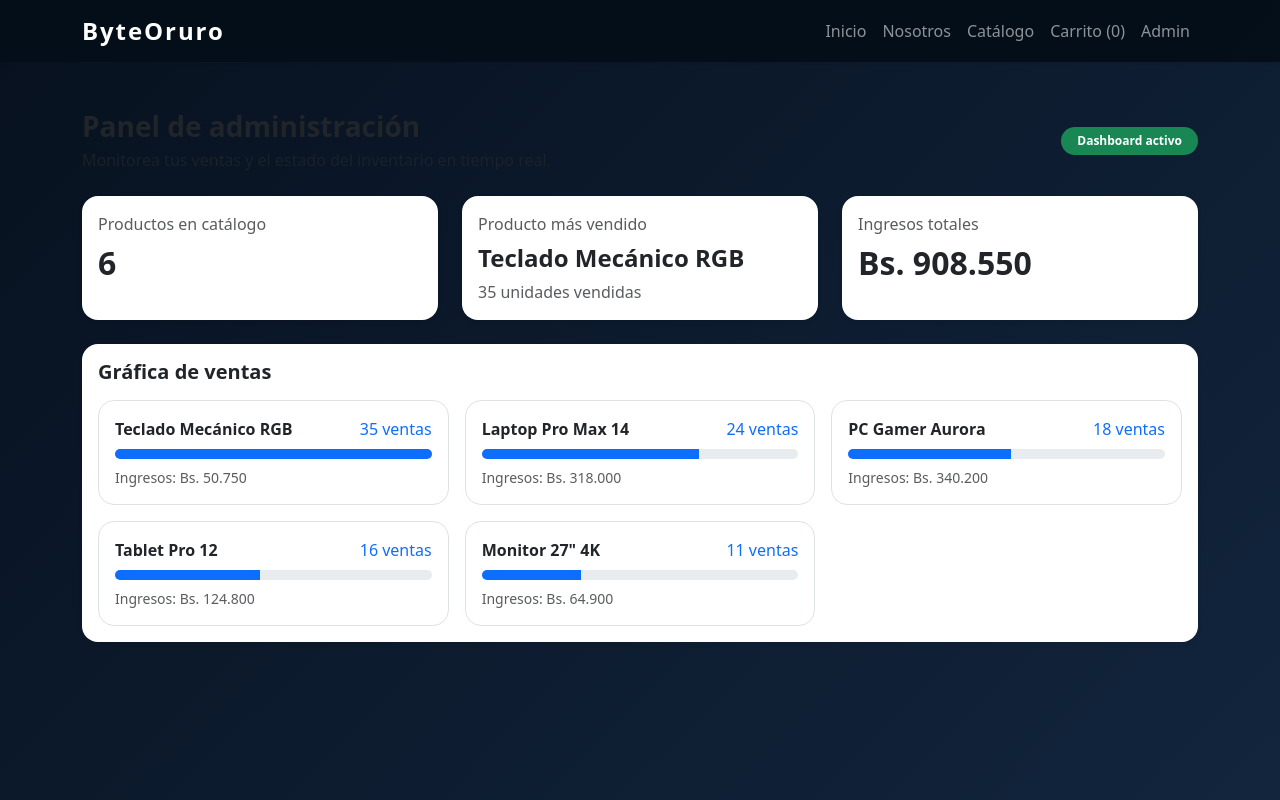
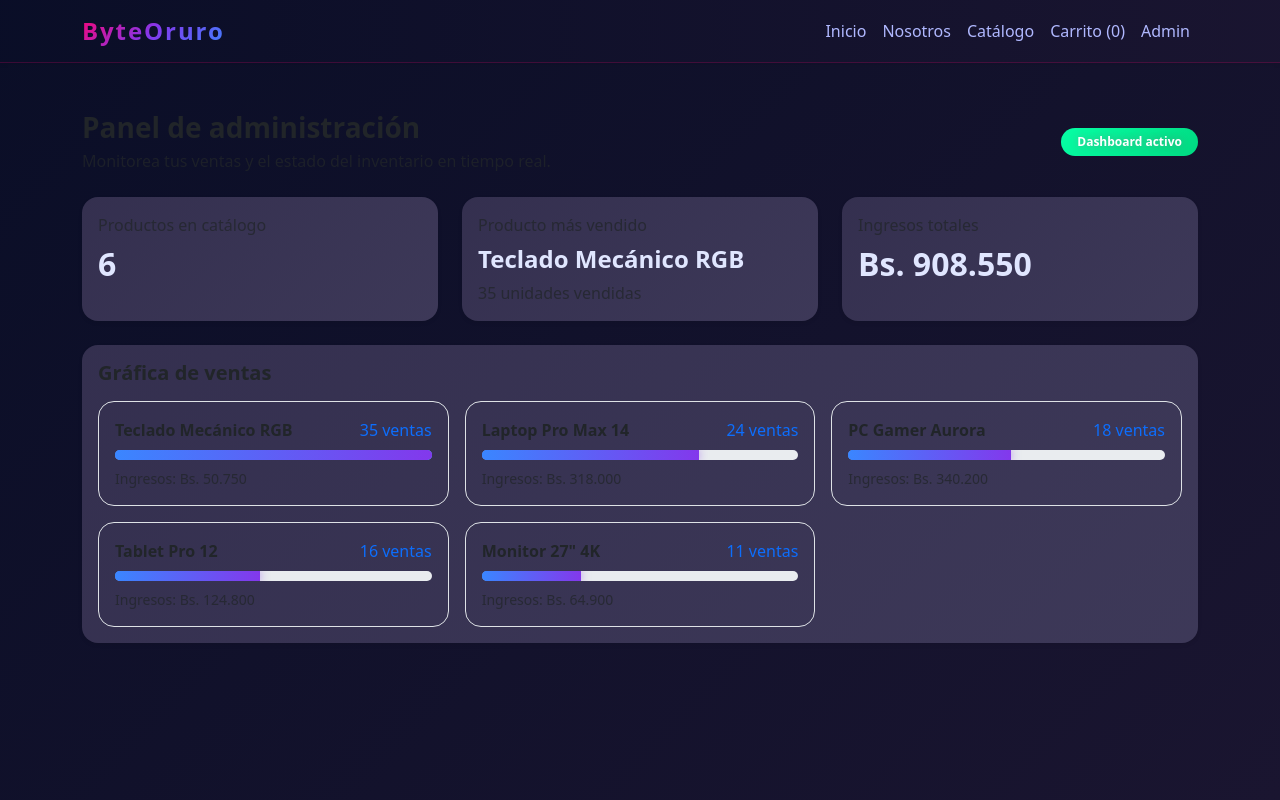
Before and after one commit to linseytijllaperez-coder/ProyectoFinal, a Vue app: page /admin in a window 1280 px wide. Built offline with nearby package versions, Linux system fonts and the light colour scheme; the HTML template or start-up script is replaced by a standard one.

Commit message:
style: aplicar tema neón vibrante con colores purpura, azul y rosa

```diff
--- a/src/style.css
+++ b/src/style.css
@@ -1,15 +1,15 @@
 :root {
   color-scheme: dark;
   font-family: 'Inter', 'Segoe UI', Roboto, sans-serif;
-  background: linear-gradient(135deg, #07111f 0%, #12253d 100%);
-  color: #f5f7fb;
+  background: linear-gradient(135deg, #0a0e27 0%, #1a1530 100%);
+  color: #e0e6ff;
 }
 
 body {
   margin: 0;
   min-height: 100vh;
-  background: linear-gradient(135deg, #07111f 0%, #12253d 100%);
-  color: #f5f7fb;
+  background: linear-gradient(135deg, #0a0e27 0%, #1a1530 100%);
+  color: #e0e6ff;
 }
 
 #app {
@@ -18,33 +18,149 @@ body {
 
 .navbar-brand {
   letter-spacing: 0.08em;
+  background: linear-gradient(135deg, #ff006e, #8338ec, #3a86ff);
+  -webkit-background-clip: text;
+  -webkit-text-fill-color: transparent;
+  background-clip: text;
+  font-weight: 800;
+}
+
+.navbar {
+  background: linear-gradient(90deg, rgba(10, 14, 39, 0.98), rgba(26, 21, 48, 0.98)) !important;
+  border-bottom: 1px solid rgba(255, 0, 110, 0.2);
+}
+
+.nav-link {
+  color: #b0b8ff !important;
+  transition: all 0.3s ease;
+}
+
+.nav-link:hover {
+  color: #ff006e !important;
+  text-shadow: 0 0 8px rgba(255, 0, 110, 0.5);
 }
 
 .hero-section {
-  background: linear-gradient(120deg, rgba(10, 24, 42, 0.95), rgba(16, 39, 67, 0.9));
-  border: 1px solid rgba(255,255,255,0.08);
+  background: linear-gradient(120deg, rgba(20, 15, 45, 0.95), rgba(30, 25, 60, 0.9));
+  border: 1px solid rgba(131, 56, 236, 0.3);
+  box-shadow: 0 0 30px rgba(131, 56, 236, 0.15);
 }
 
 .glass-card {
-  background: rgba(255,255,255,0.06);
-  border: 1px solid rgba(255,255,255,0.1);
+  background: rgba(131, 56, 236, 0.08);
+  border: 1px solid rgba(131, 56, 236, 0.3);
   backdrop-filter: blur(12px);
 }
 
 .card {
-  background: rgba(255,255,255,0.95);
-  color: #132238;
+  background: linear-gradient(135deg, rgba(30, 25, 60, 0.9), rgba(40, 35, 70, 0.9));
+  color: #e0e6ff;
+  border: 1px solid rgba(131, 56, 236, 0.2) !important;
+}
+
+.badge {
+  text-shadow: 0 0 8px rgba(255, 0, 110, 0.3);
+}
+
+.text-bg-warning {
+  background: linear-gradient(135deg, #ff006e, #ff3381) !important;
+}
+
+.text-bg-primary {
+  background: linear-gradient(135deg, #3a86ff, #8338ec) !important;
+}
+
+.text-bg-success {
+  background: linear-gradient(135deg, #06ffa5, #00d981) !important;
+}
+
+.text-bg-light {
+  background: rgba(255, 0, 110, 0.15) !important;
+  color: #ff006e !important;
 }
 
 .btn-primary {
-  background: linear-gradient(135deg, #4f7cff, #3261d7);
+  background: linear-gradient(135deg, #ff006e, #8338ec);
   border: none;
+  box-shadow: 0 0 15px rgba(255, 0, 110, 0.3);
+  transition: all 0.3s ease;
 }
 
-.btn-outline-primary, .btn-outline-light, .btn-outline-secondary {
-  border-color: rgba(255,255,255,0.18);
+.btn-primary:hover {
+  box-shadow: 0 0 25px rgba(255, 0, 110, 0.5);
+  transform: translateY(-2px);
+}
+
+.btn-outline-primary {
+  color: #8338ec;
+  border-color: #8338ec;
+  box-shadow: 0 0 10px rgba(131, 56, 236, 0.2);
+}
+
+.btn-outline-primary:hover {
+  background-color: rgba(131, 56, 236, 0.1);
+  box-shadow: 0 0 15px rgba(131, 56, 236, 0.4);
+}
+
+.btn-outline-light {
+  color: #3a86ff;
+  border-color: rgba(58, 134, 255, 0.3);
+}
+
+.btn-outline-light:hover {
+  background-color: rgba(58, 134, 255, 0.1);
+  box-shadow: 0 0 15px rgba(58, 134, 255, 0.3);
+}
+
+.btn-outline-secondary {
+  border-color: rgba(255, 0, 110, 0.3);
+  color: #ff006e;
+}
+
+.btn-outline-secondary:hover {
+  background-color: rgba(255, 0, 110, 0.1);
+  box-shadow: 0 0 15px rgba(255, 0, 110, 0.3);
+}
+
+.btn-success {
+  background: linear-gradient(135deg, #06ffa5, #00d981) !important;
+  border: none;
+  box-shadow: 0 0 15px rgba(6, 255, 165, 0.3);
+}
+
+.btn-success:hover {
+  box-shadow: 0 0 25px rgba(6, 255, 165, 0.5);
 }
 
 .progress {
-  background-color: #dfe8f8;
+  background-color: rgba(131, 56, 236, 0.2);
 }
+
+.progress-bar {
+  background: linear-gradient(90deg, #3a86ff, #8338ec) !important;
+  box-shadow: 0 0 10px rgba(131, 56, 236, 0.5);
+}
+
+.text-primary {
+  color: #3a86ff !important;
+}
+
+.text-muted {
+  color: #a0a8d8 !important;
+}
+
+.fw-bold {
+  color: #e0e6ff;
+}
+
+h1, h2, h3, h4, h5 {
+  color: #e0e6ff;
+}
+
+.card-title {
+  color: #e0e6ff !important;
+}
+
+.lead {
+  color: #b0b8ff !important;
+}
```
